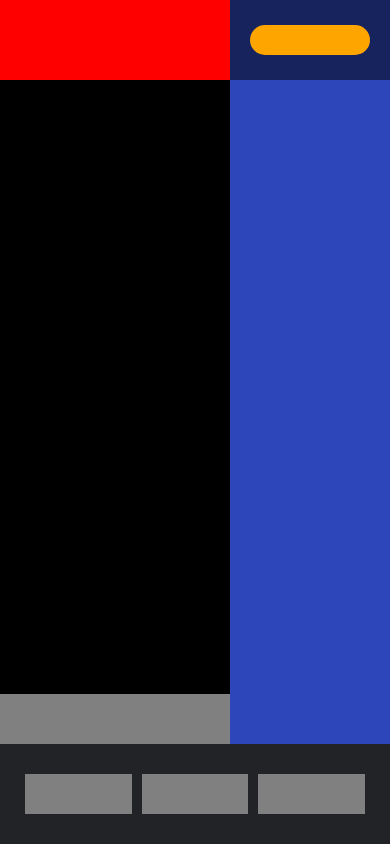
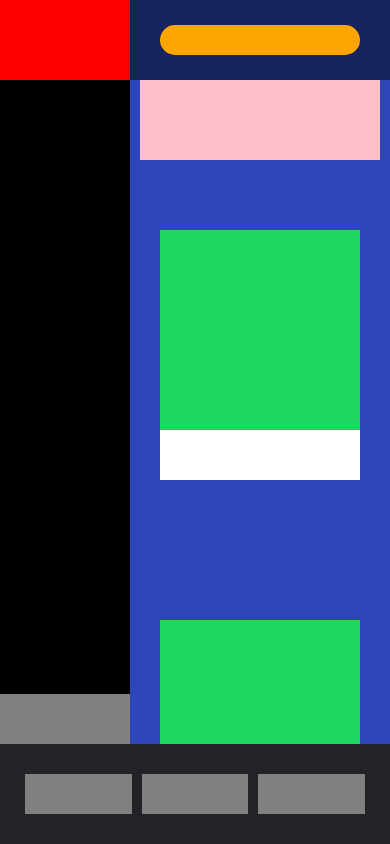
Before and after one commit to MartinFrancesco/html-css-spotifyweb, a plain HTML site: page index.html in a window 390 px wide. Drawn offline with Linux system fonts and the light colour scheme.

Commit message:
Layout 2

```diff
--- a/css/style.css
+++ b/css/style.css
@@ -95,13 +95,12 @@
 
 .category {
   height: 250px;
-  width: 200px;
+  flex-basis: 200px;
   margin: 70px 0;
   background: #fff;
 }
 
 .image {
-  height: 200px;
   height: 200px;
   background: #1ed760;
 }
@@ -127,3 +126,23 @@
 .play {
   flex-grow: 1;
 }
+
+@media screen and (max-width: 768px) {
+
+  .sidebar {
+    flex-basis: 130px;
+  }
+
+  .top-bar {
+    justify-content: center;
+  }
+
+  .scrollable {
+    padding: 80px 10px;
+  }
+
+  .categories {
+    flex-flow: row wrap;
+    justify-content: center;
+  }
+}
```
